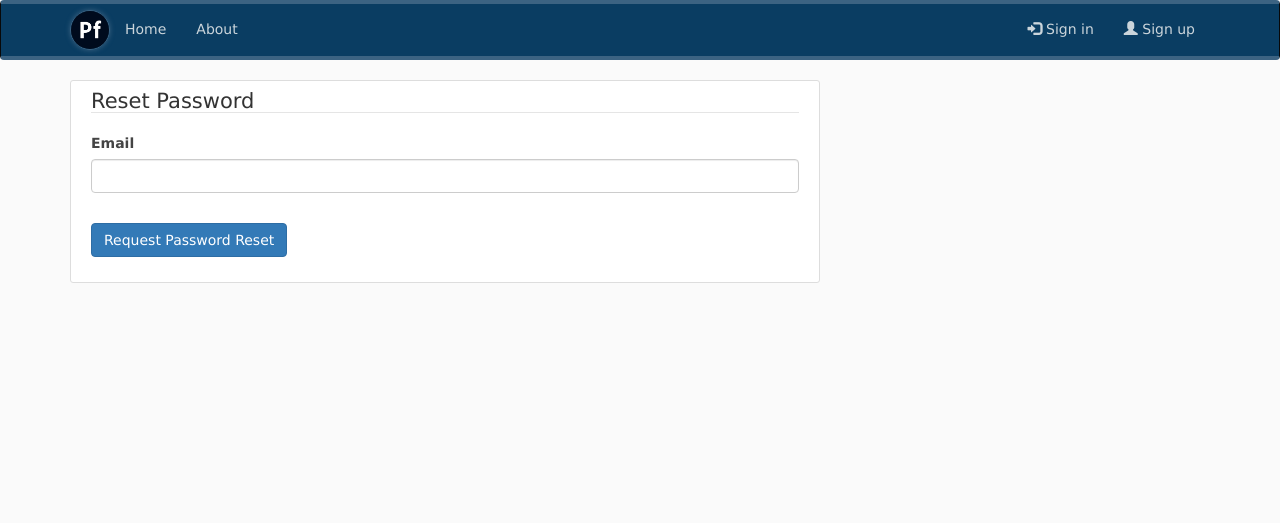
After one commit to RamicAmir/portfolio-project, a Flask app: page /reset_password in a window 1280 px wide. The commit adds this page. Shown: the top 523 px of the page. Run offline with Flask 2, Linux system fonts and the light colour scheme; some libraries are stand-ins or nearby versions.

Commit message:
Reset Request Password and send email

```diff
--- a/app/forms/forms.py
+++ b/app/forms/forms.py
@@ -56,3 +56,19 @@ class PostForm(FlaskForm):
     title = StringField('Title', validators=[DataRequired()])
     content = TextAreaField('Content', validators=[DataRequired()])
     submit = SubmitField('Post')
+
+
+class RequestResetForm(FlaskForm):
+    email = StringField('Email', validators=[DataRequired()])
+    submit = SubmitField('Request Password Reset')
+
+    def validate_email(self, email):  # Verify email
+        user = User.query.filter_by(email=email.data).first()
+        if user is None:
+            raise ValidationError('There is no  account with with email. Please signup first!')
+
+
+class ResetPasswordForm(FlaskForm):
+    password = PasswordField('Password', validators=[DataRequired(), Length(min=6, max=64)])
+    confirm = PasswordField('Confirm Password', validators=[DataRequired(), EqualTo('password')])
+    submit = SubmitField('Reset Password')
--- a/app/routes/routes.py
+++ b/app/routes/routes.py
@@ -6,8 +6,11 @@ from flask import render_template, flash, redirect, abort
 from flask import url_for, request, current_app
 from app.forms.forms import RegistrationForm, LoginForm
 from app.forms.forms import UpdateAccountForm, PostForm
+from app.forms.forms import RequestResetForm, ResetPasswordForm
 from flask_login import login_user, current_user, logout_user, login_required
 from app.models.models import User, Post
+from flask_mail import Message
+from app import mail
 
 
 @app.route("/")
@@ -152,6 +155,50 @@ def user_posts(username):
     return render_template('posts/user_posts.html', posts=posts, user=user)
 
 
+def send_reset_email(user):
+    token = user.get_reset_token()
+    msg = Message('Password Reset Request',
+                  sender='noreply@demo.com',
+                  recipients=[user.email])
+    msg.body = f""" To reset your password, visit the following link:
+{url_for('reset_token', token=token, _external=True)}
+If you did not make this request then simply ignore this email and no changes will
+be made
+"""
+    mail.send(msg)
+
+
+@app.route("/reset_password", methods=['GET', 'POST'])
+def reset_request():
+    if current_user.is_authenticated:
+        return redirect(url_for('index'))
+    form = RequestResetForm()
+    if form.validate_on_submit():
+        user = User.query.filter_by(email=form.email.data).first()
+        send_reset_email(user)
+        flash('An email has been sent with instruction to reset your password.', 'info')
+        return redirect(url_for('signin'))
+    return render_template('auth/reset_request.html', form=form)
+
+
+@app.route("/reset_password/<token>", methods=['GET', 'POST'])
+def reset_token(token):
+    if current_user.is_authenticated:
+        return redirect(url_for('index'))
+    user = User.verify_reset_token(token)
+    if user is None:
+        flash('That is an invalid or expired token.', 'warning')
+        return redirect(url_for('reset_request'))
+    form = ResetPasswordForm()
+    if form.validate_on_submit():
+        hash_pw = bcrypt.generate_password_hash(form.password.data).decode('utf-8')
+        user.password = hash_pw
+        db.session.commit()
+        flash('Your password has been updated.', 'success')
+        return redirect(url_for('signin'))
+    return render_template('auth/reset_token.html', form=form)
+
+
 @app.errorhandler(404)
 def page_not_found(_error):
     return render_template('errors/404.html'), 404
--- /dev/null
+++ b/app/templates/auth/reset_request.html
@@ -0,0 +1,29 @@
+{% extends "base.html" %}
+{% block title %}Reset Request Password{% endblock %}
+
+{% block page_content %}
+<div class="content-section">
+<form method="POST" action="">
+{{ form.hidden_tag() }}
+<fieldset class="form-group">
+<legend class="border-bottom mb-4">Reset Password</legend>
+  <div class="form-group">
+      {{ form.email.label(class="form-control-label") }}
+    {% if form.email.errors %}
+    {{ form.email(class="form-control form-control-lg is-invalid") }}
+        <div class="invalid-feedback">
+            {% for error in form.email.errors %}
+                <span>{{ error }}</span>
+            {% endfor %}
+        </div>
+        {% else %}
+        {{ form.email(class="form-control form-control-lg ") }}
+    {% endif %}
+</div>
+</fieldset>
+<div class="form-group">
+    {{ form.submit(class="btn btn-primary") }}
+</div>
+</form>
+</div>
+{% endblock %}
--- a/app/templates/auth/signin.html
+++ b/app/templates/auth/signin.html
@@ -41,7 +41,7 @@
 <div class="form-group">
     {{ form.submit(class="btn btn-primary") }}
     <small class="text-muted ml-2">
-     <a href="#">Forgot Password?</a>
+     <a href="{{ url_for('reset_request') }}">Forgot Password?</a>
     </small>
 </div>
 </form>
```
Also changed, not shown: app/__init__.py (+9 -0 lines), app/models/models.py (+15 -0 lines), app/templates/auth/reset_token.html (added, +42 -0 lines), app/app.db, 2 other files.
